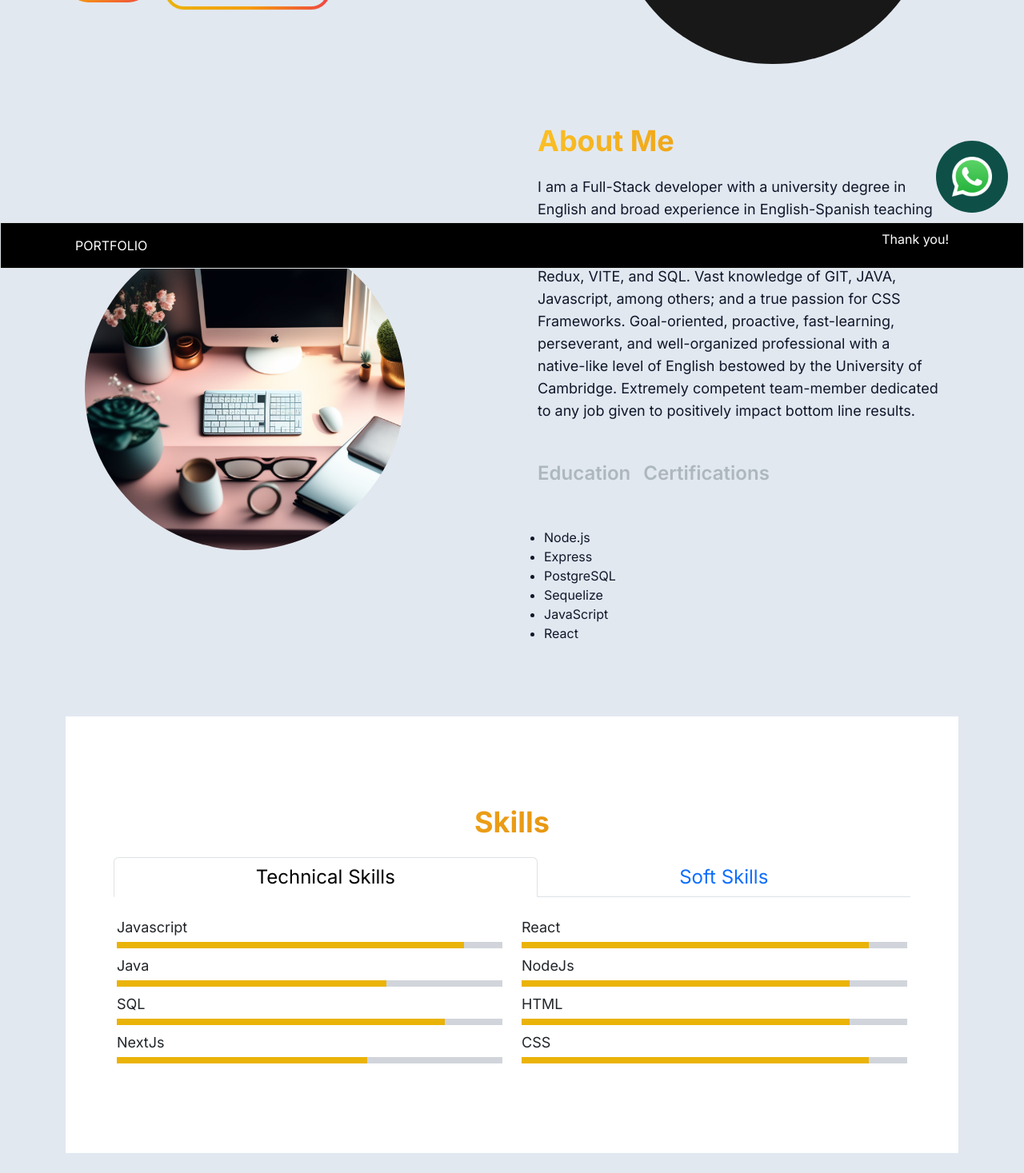
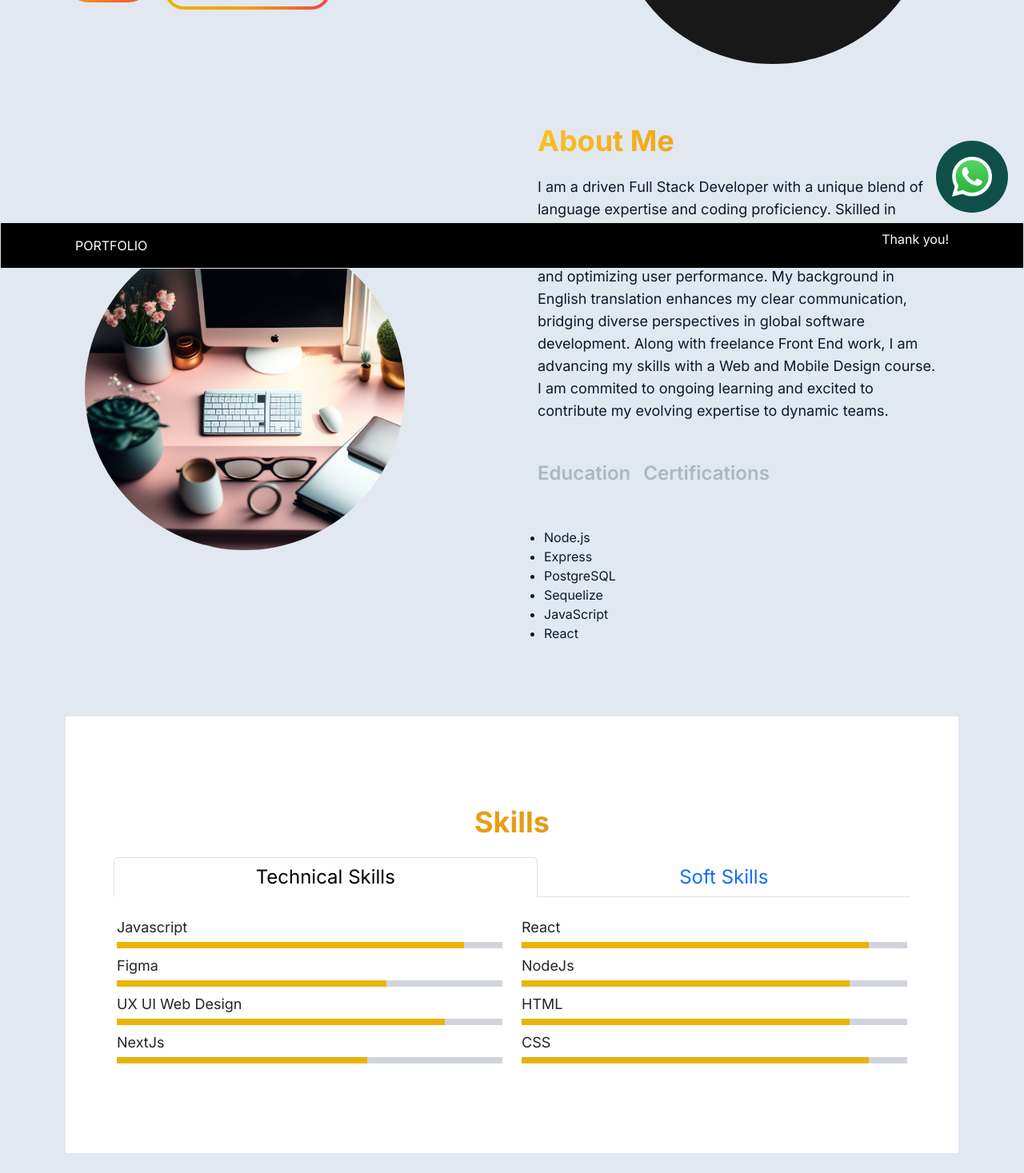
Before and after one commit to MVCorreas/Full-Stack-Portfolio, a Next.js app: page / in a window 1280 px wide. Shown: the part 464-1931 px from the top of the page at 80% size. Built offline with nearby package versions, Linux system fonts and the light colour scheme.

Commit message:
About and Skills adapted

```diff
--- a/app/Components/AboutSection.jsx
+++ b/app/Components/AboutSection.jsx
@@ -69,16 +69,11 @@ const AboutSection = () => {
         <div className="mt-4 md:mt-0 text-left flex flex-col h-full">
           <h2 className="text-4xl font-bold text-transparent bg-clip-text bg-gradient-to-r from-amber-400 to-amber-600 mb-4">About Me</h2>
           <p className="text-base lg:text-lg">
-            I am a Full-Stack developer with a university degree in English and broad
-            experience in English-Spanish teaching and translation. Intensive
-            training in Back-end, Front-end, and Database, using technologies
-            such as NodeJS, React-Redux, VITE, and SQL. Vast knowledge of GIT,
-            JAVA, Javascript, among others; and a true passion for CSS
-            Frameworks. Goal-oriented, proactive, fast-learning, perseverant,
-            and well-organized professional with a native-like level of English
-            bestowed by the University of Cambridge. Extremely competent
-            team-member dedicated to any job given to positively impact bottom
-            line results.
+          I am a driven Full Stack Developer with a unique blend of language expertise and coding proficiency.
+          Skilled in React.js, Next.js, Node.js, HTML, CSS, and WordPress, among others, I specialize in creating appealing interfaces and optimizing user performance.
+          My background in English translation enhances my clear communication, bridging diverse perspectives in global software development.
+          Along with freelance Front End work, I am advancing my skills with a Web and Mobile Design course.
+          I am commited to ongoing learning and excited to contribute my evolving expertise to dynamic teams.
           </p>
           <div className="flex flex-row justify-start mt-8 text-2xl">
             {/* <TabButton
--- a/app/Editable/Config.js
+++ b/app/Editable/Config.js
@@ -6,8 +6,8 @@
     heading: "Skills",
     hardSkills: [
       { name: "Javascript", value: 90 },
-      { name: "Java", value: 70 },
-      { name: "SQL", value: 85 },
+      { name: "Figma", value: 70 },
+      { name: "UX UI Web Design", value: 85 },
       { name: "NextJs", value: 65 },
       { name: "React", value: 90 },
       { name: "NodeJs", value: 85 },
```
